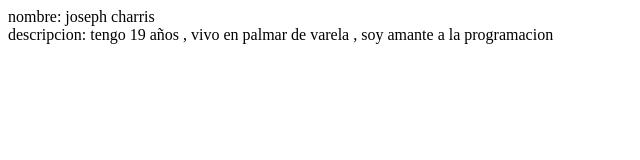
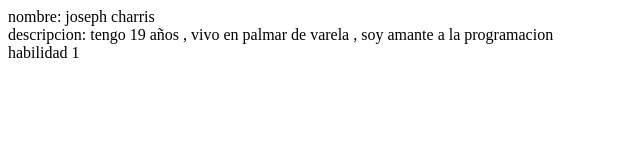
Before and after one commit to jcharris37/practica-3-, a plain HTML site: page index.html in a window 1280 px wide. Shown: the full height of the page, 0-640 px from the left. Drawn offline with Linux system fonts and the light colour scheme.

Commit message:
3 commit

```diff
--- a/index.html
+++ b/index.html
@@ -8,7 +8,7 @@
 <body>
     <div>nombre: joseph charris</div>
     <div>descripcion: tengo 19 años , vivo en palmar de varela , soy amante a la programacion</div>
-
+    <div>habilidad 1</div>
 
 </body>
 </html>
```
